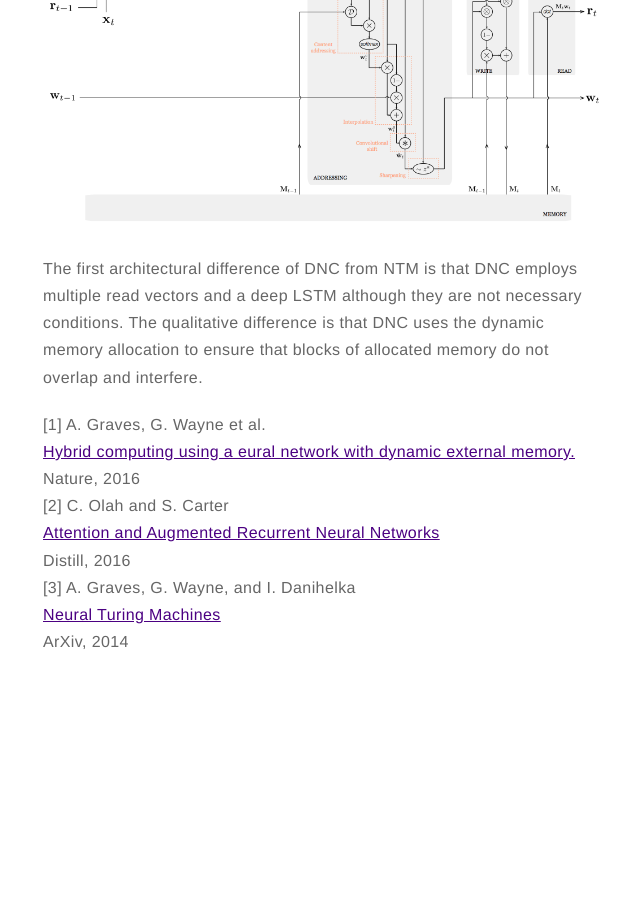
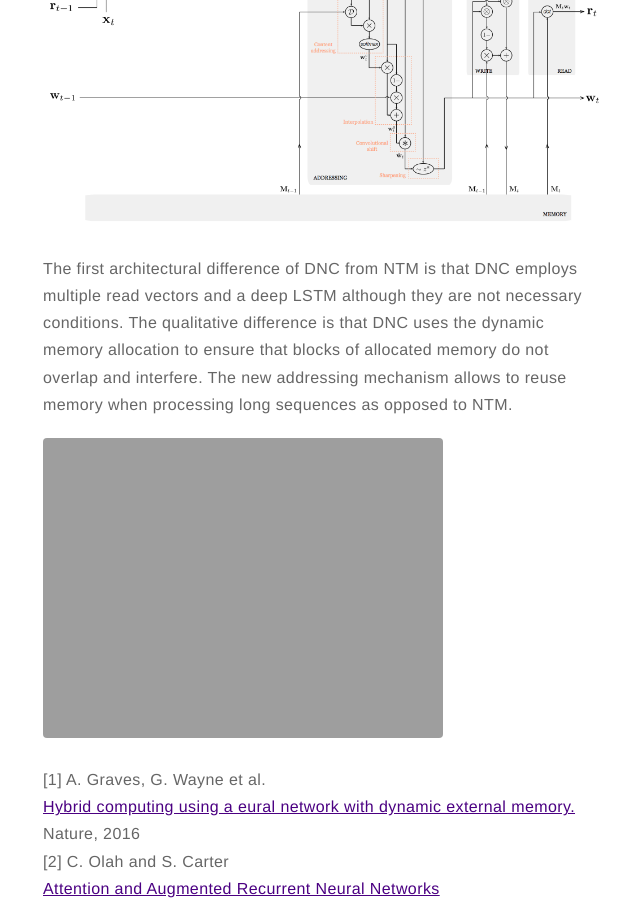
Before and after one commit to kijungyoon/kijungyoon.github.io, a Jekyll site: the page built from _posts/2016-11-28-DNC.markdown, in a window 1280 px wide and 900 px high, scrolled down 1798 px. Shown: the whole window, without its empty margins (317-957 px from the left). Built offline with Jekyll 4.4.1, drawn with Linux system fonts in a browser that asks for light colours; formulas are drawn with MathJax 3; before the commit the page ends 2553 px from its top, so only the background shows below that.

Commit message:
Update 2016-11-28-DNC.markdown

```diff
--- a/_posts/2016-11-28-DNC.markdown
+++ b/_posts/2016-11-28-DNC.markdown
@@ -27,8 +27,9 @@ Note that the yellow box represents the set of (input/recurrent) weights to be l
 
 ![Markdowm Image](https://kijungyoon.github.io/assets/images/ntm.png)
 
-The first architectural difference of DNC from NTM is that DNC employs multiple read vectors and a deep LSTM although they are not necessary conditions. The qualitative difference is that DNC uses the dynamic memory allocation to ensure that blocks of allocated memory do not overlap and interfere.
+The first architectural difference of DNC from NTM is that DNC employs multiple read vectors and a deep LSTM although they are not necessary conditions. The qualitative difference is that DNC uses the dynamic memory allocation to ensure that blocks of allocated memory do not overlap and interfere. The new addressing mechanism allows to reuse memory when processing long sequences as opposed to NTM.
 
+![Markdowm Image](https://kijungyoon.github.io/assets/images/dnc.png)
 
 
 [1] A. Graves, G. Wayne et al.<br>
```
